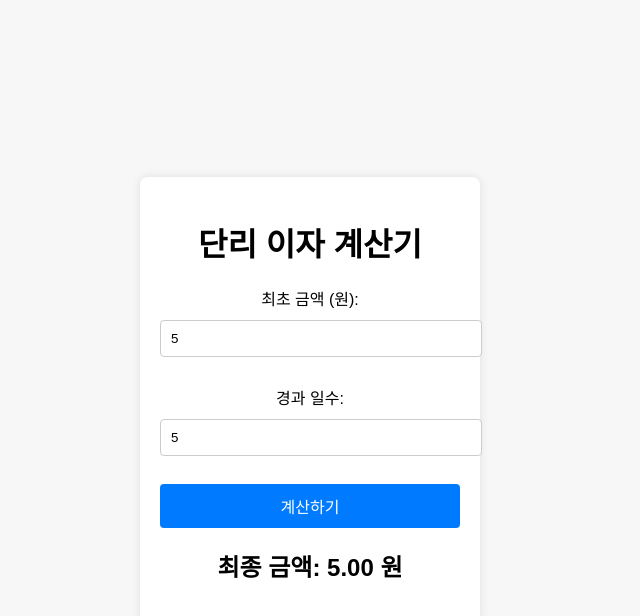
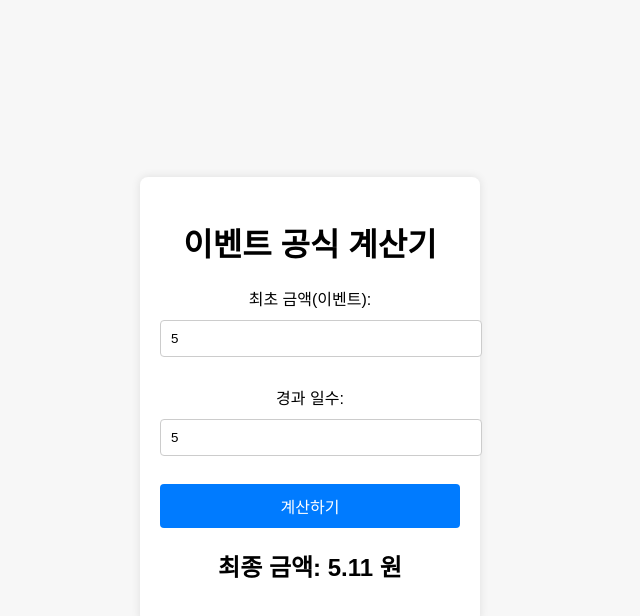
Before and after one commit to alswns711/teamevent, a plain HTML site: page calculate.html in a window 1280 px wide. Both pictures are taken after typing "5", "5" into the empty fields and a click on the button "계산하기". Shown: the whole page, without its empty margins (330-970 px from the left). Drawn offline with Linux system fonts and the light colour scheme.

Commit message:
v4.10-3(bug fix)

```diff
--- a/calculate.html
+++ b/calculate.html
@@ -3,7 +3,7 @@
 <head>
     <meta charset="UTF-8">
     <meta name="viewport" content="width=device-width, initial-scale=1.0">
-    <title>단리 이자 계산기</title>
+    <title>이벤트 공식 은행 계산기</title>
     <link rel="stylesheet" href="lstyle.css">
     <script>
         function calculateFinalAmount() {
@@ -11,9 +11,11 @@
             const principal = parseFloat(document.getElementById("principal").value);
             const days = parseFloat(document.getElementById("days").value);
 
-            // 이율 및 일수에 따른 이자 계산
-            const interestRate = 0.03; // 3%
-            const interest = principal * interestRate * (days / 365);
+            // 이율 계산: 하루에 3/7% (주 3%를 일 단위로 변환)
+            const dailyInterestRate = 0.03 / 7; // 하루 이자율
+
+            // 단리 이자 계산
+            const interest = principal * dailyInterestRate * days;
 
             // 최종 금액 계산
             const finalAmount = principal + interest;
@@ -25,9 +27,9 @@
 </head>
 <body>
     <div class="container">
-        <h1>단리 이자 계산기</h1>
+        <h1>이벤트 공식 계산기</h1>
         <form onsubmit="event.preventDefault(); calculateFinalAmount();">
-            <label for="principal">최초 금액 (원):</label>
+            <label for="principal">최초 금액(이벤트):</label>
             <input type="number" id="principal" required><br><br>
 
             <label for="days">경과 일수:</label>
```
